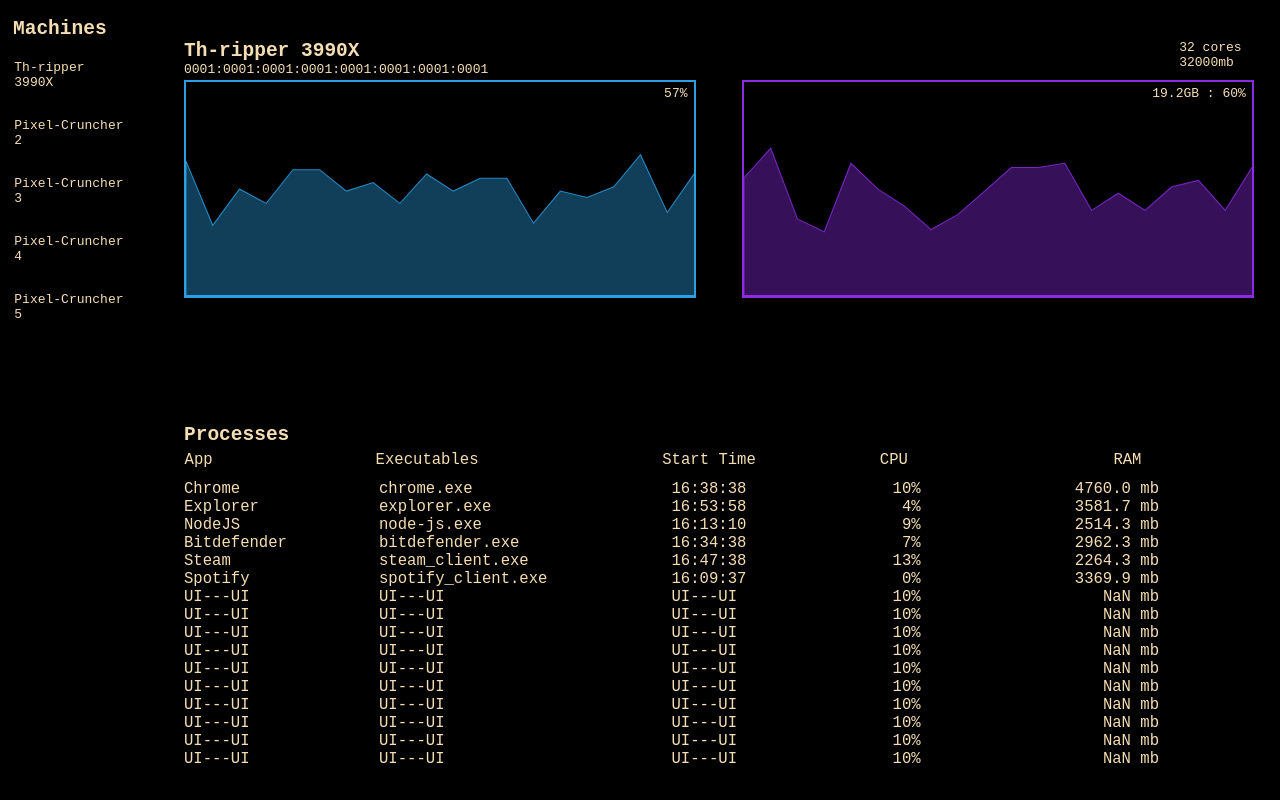
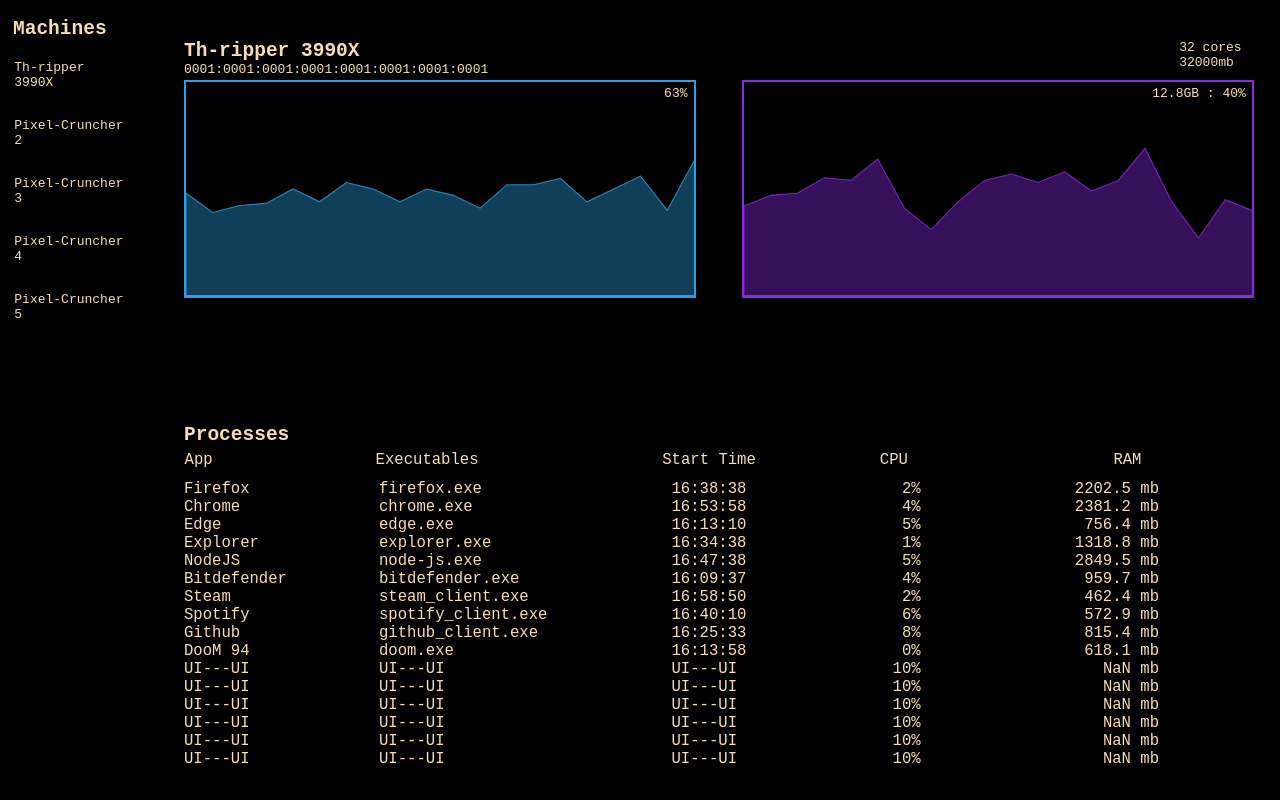
Before and after one commit to andrei-pascu/SERVER_MACHINES-Dashboard, a React (Create React App) app: page / in a window 1280 px wide. Built offline with nearby package versions, Linux system fonts and the light colour scheme.

Commit message:
Update DATA_cache_buffer.js

```diff
--- a/src/mocked_datacenter/DATA_cache_buffer.js
+++ b/src/mocked_datacenter/DATA_cache_buffer.js
@@ -28,8 +28,22 @@
             "ram_max_size": 32000000000,
             "processes": [
                 {
+                    "process_name": "firefox.exe",
+                    "display_name": "Firefox",
+                    "exe_age": process_age,
+                    "cpu_usage": 7,
+                    "memory_usage": 10000000000
+                },
+                {
                     "process_name": "chrome.exe",
                     "display_name": "Chrome",
+                    "exe_age": process_age,
+                    "cpu_usage": 7,
+                    "memory_usage": 10000000000
+                },
+                {
+                    "process_name": "edge.exe",
+                    "display_name": "Edge",
                     "exe_age": process_age,
                     "cpu_usage": 7,
                     "memory_usage": 10000000000
@@ -65,6 +79,20 @@
                 {
                     "process_name": "spotify_client.exe",
                     "display_name": "Spotify",
+                    "exe_age":  process_age,
+                    "cpu_usage": 5,
+                    "memory_usage": 100000000
+                },
+                {
+                    "process_name": "github_client.exe",
+                    "display_name": "Github",
+                    "exe_age":  process_age,
+                    "cpu_usage": 5,
+                    "memory_usage": 100000000
+                },
+                {
+                    "process_name": "doom.exe",
+                    "display_name": "DooM 94",
                     "exe_age":  process_age,
                     "cpu_usage": 5,
                     "memory_usage": 100000000
```
